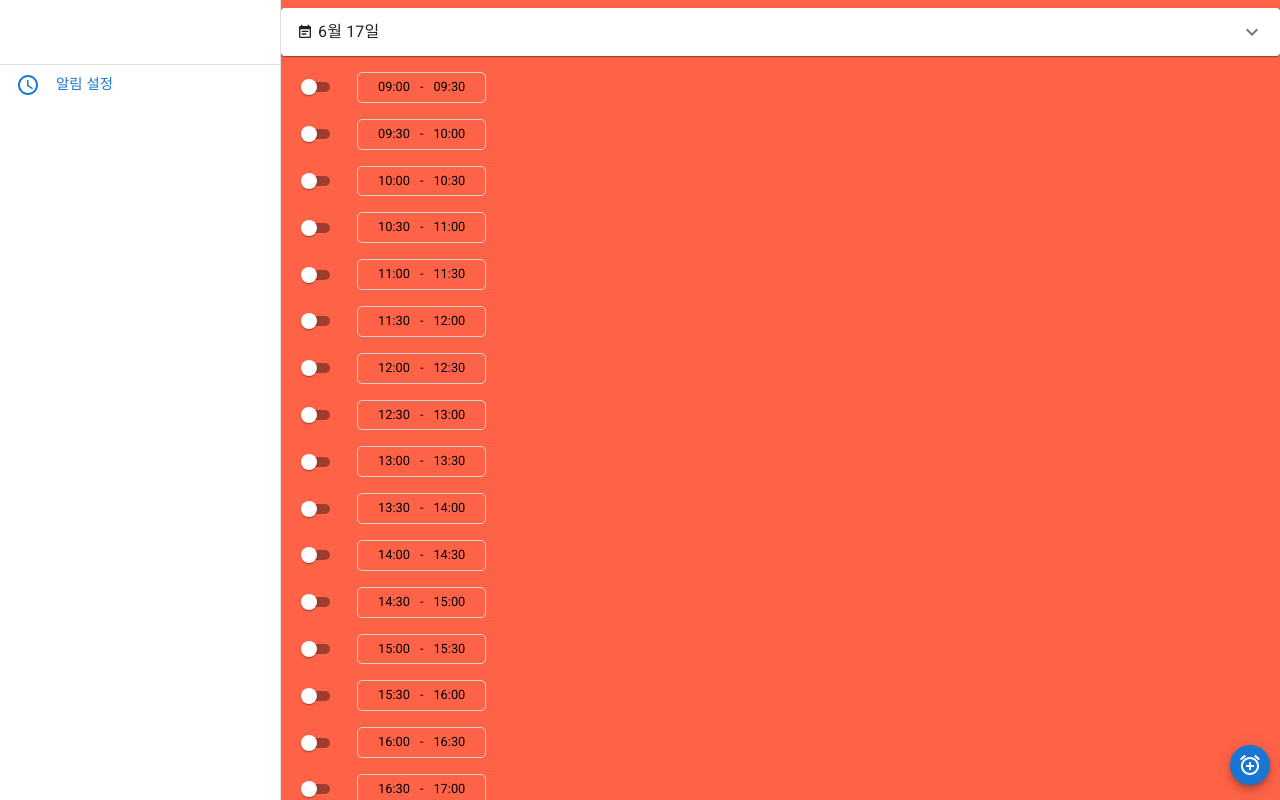
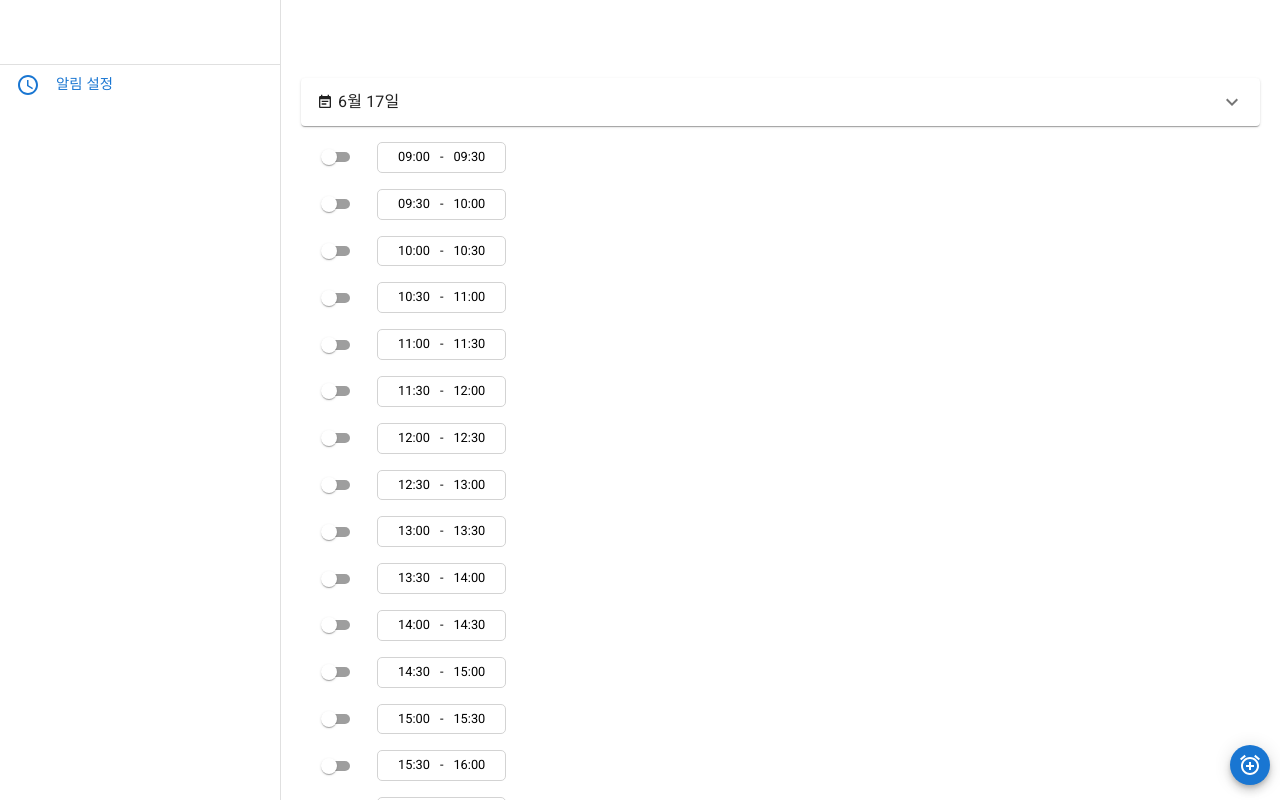
Before and after one commit to realize-idea-project/Remote_alarm_admin, a React (Create React App) app: page / in a window 1280 px wide. Shown: the top 800 px of the page. Built offline with nearby package versions, Linux system fonts and the light colour scheme; no server answers; the database is empty.

Commit message:
테이블 레이아웃

```diff
--- a/src/components/layouts/TabletLayout.tsx
+++ b/src/components/layouts/TabletLayout.tsx
@@ -16,11 +16,11 @@ const Container = styled.div`
   display: flex;
   flex-direction: row;
   width: 100%;
-
-  background-color: aqua;
 `;
 
 const Content = styled.div`
   width: 100%;
-  background-color: tomato;
+  padding-top: 70px;
+  padding-left: 20px;
+  padding-right: 20px;
 `;
```
